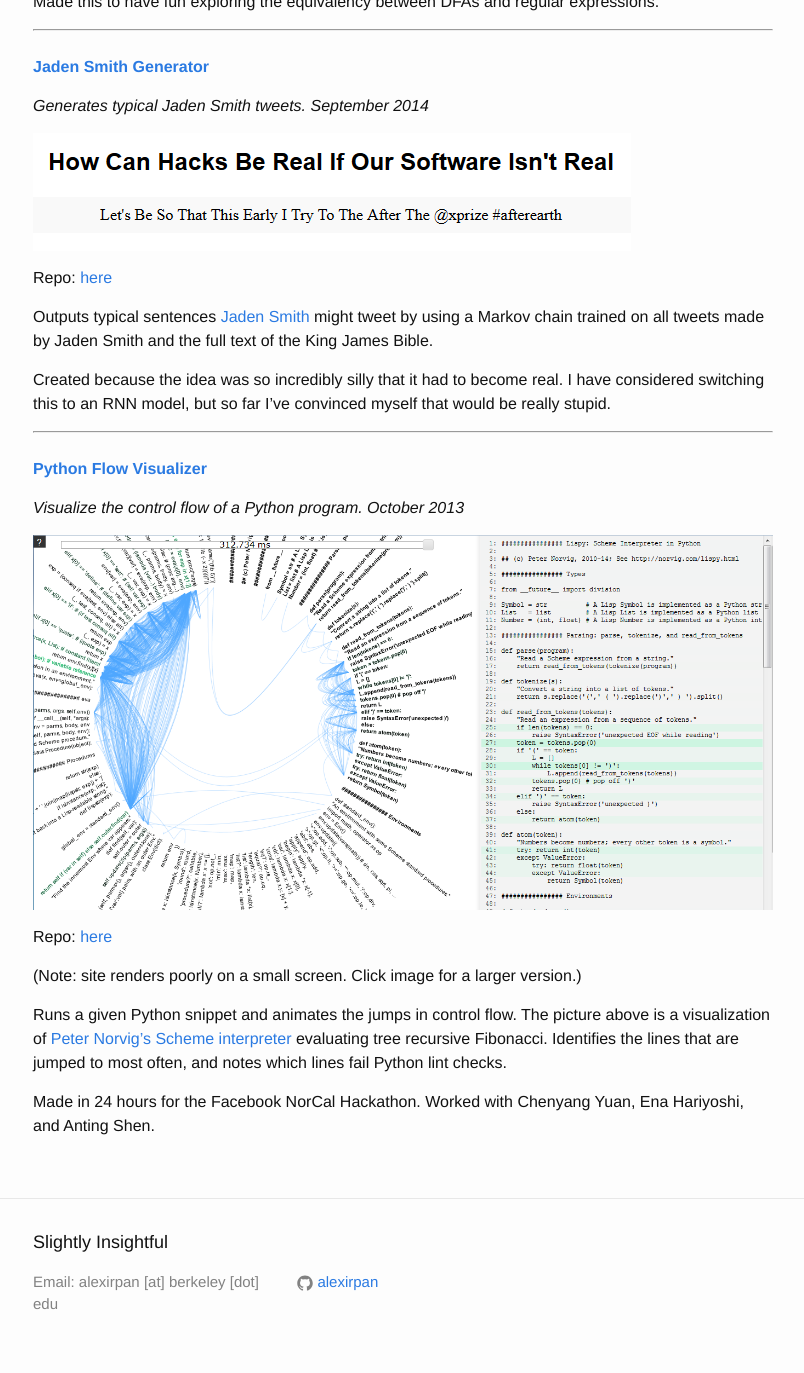
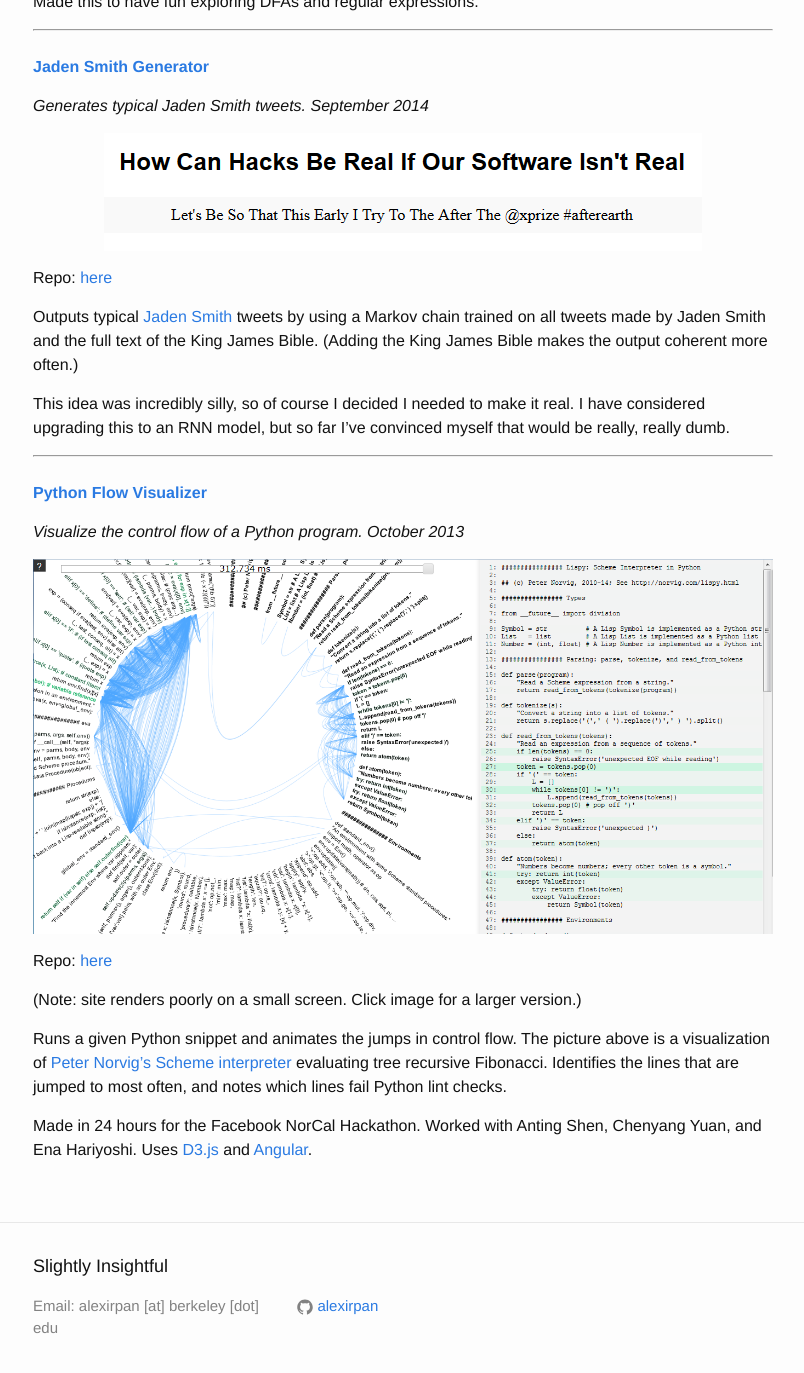
Before and after one commit to alexirpan/alexirpan.github.io, a Jekyll site: the page built from projects.markdown, in a window 1280 px wide and 1400 px high, scrolled down 724 px. Shown: the top 1373 px of the window, without its empty margins (237-1041 px from the left). Built offline with Jekyll 4.4.1, drawn with Linux system fonts in a browser that asks for light colours; some of the changed text lies outside the part shown.

Commit message:
Updated some descriptions, alphabetized author list. Good enough.

```diff
--- a/projects.markdown
+++ b/projects.markdown
@@ -18,6 +18,7 @@
 *Checks divisibility of numbers by using regular expressions. December 2015*
 
 ![Screenshot of a big regex](/public/project-pics/divisibility.png)
+{: .centered }
 
 Repo: [here](https://github.com/alexirpan/divisibility-regex)
 
@@ -26,8 +27,7 @@
 A brief explanation of how this works can be found at the
 site's FAQ.
 
-Made this to have fun exploring the equivalency between DFAs and
-regular expressions.
+Made this to have fun exploring DFAs and regular expressions.
 
 -----------------------
 
@@ -37,17 +37,19 @@
 *Generates typical Jaden Smith tweets. September 2014*
 
 ![A typical Jaden Smith tweet](/public/project-pics/jaden.png)
+{: .centered }
 
 Repo: [here](https://github.com/alexirpan/Jaden-Smith-Generator)
 
-Outputs typical sentences [Jaden Smith](https://twitter.com/officialjaden)
-might tweet by using a Markov chain trained on
+Outputs typical [Jaden Smith](https://twitter.com/officialjaden) tweets
+by using a Markov chain trained on
 all tweets made by Jaden Smith and the full text of the King
-James Bible.
+James Bible. (Adding the King James Bible makes the output coherent more
+often.)
 
-Created because the idea was so incredibly silly that it had to become real.
-I have considered switching this to an RNN model, but
-so far I've convinced myself that would be really stupid.
+This idea was incredibly silly, so of course I decided I needed to make it real.
+I have considered upgrading this to an RNN model, but
+so far I've convinced myself that would be really, really dumb.
 
 -----------------------
 
@@ -57,6 +59,7 @@
 *Visualize the control flow of a Python program. October 2013*
 
 [![Visualized control flow for memoized Fibonacci](/public/project-pics/python.png)](/public/project-pics/python.png)
+{: .centered }
 
 Repo: [here](https://github.com/alexirpan/python-visualizer)
 
@@ -68,4 +71,5 @@
 often, and notes which lines fail Python lint checks.
 
 Made in 24 hours for the Facebook NorCal Hackathon. Worked with
-Chenyang Yuan, Ena Hariyoshi, and Anting Shen.
+Anting Shen, Chenyang Yuan, and Ena Hariyoshi. Uses [D3.js](https://d3js.org/) and
+[Angular](https://angularjs.org/).
```
